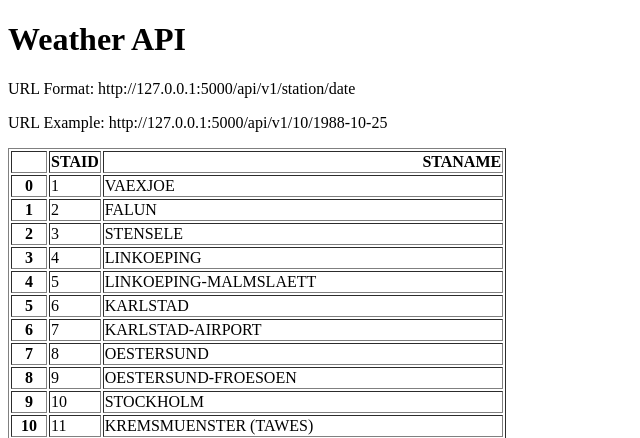
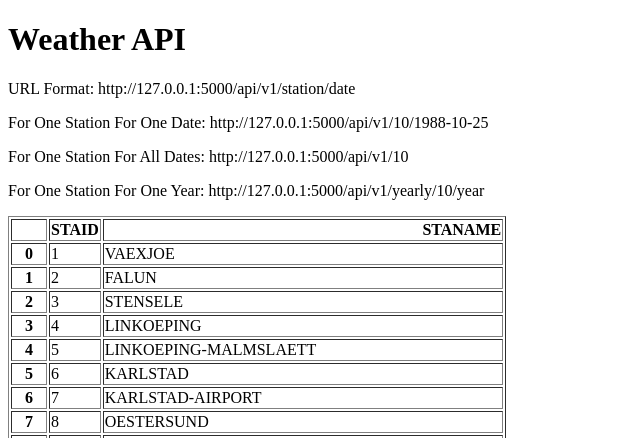
Before and after one commit to NivedhD/weather-data-api, a Flask app: page / in a window 1280 px wide. Shown: the top 438 px of the page, without its empty margins (0-640 px from the left). Run offline with Flask 3, Linux system fonts and the light colour scheme.

Commit message:
Added URL Endpoints For Yearly And All Data

```diff
--- a/main.py
+++ b/main.py
@@ -20,5 +20,20 @@ def about(station, date):
             "date": date,
             "temperature": temperature}
 
+@app.route("/api/v1/<station>")
+def all_data(station):
+    filename = "stations/TG_STAID" + str(station).zfill(6)+ ".txt"
+    df = pd.read_csv(filename, skiprows=20, parse_dates=["    DATE"])
+    result = df.to_dict(orient="records")
+    return result
+
+@app.route("/api/v1/yearly/<station>/<year>")
+def yearly(station, year):
+    filename = "stations/TG_STAID" + str(station).zfill(6)+ ".txt"
+    df = pd.read_csv(filename, skiprows=20)
+    df['    DATE'] = df['    DATE'].astype(str)
+    result = df[df['    DATE'].str.startswith(str(year))].to_dict(orient="records")
+    return result
+
 if __name__ == "__main__":
     app.run(debug=True)
--- a/templates/home.html
+++ b/templates/home.html
@@ -8,7 +8,13 @@
   <body>
     <h1>Weather API</h1>
     <p>URL Format: http://127.0.0.1:5000/api/v1/station/date</p>
-    <p>URL Example: http://127.0.0.1:5000/api/v1/10/1988-10-25</p>
+    <p>
+      For One Station For One Date: http://127.0.0.1:5000/api/v1/10/1988-10-25
+    </p>
+    <p>For One Station For All Dates: http://127.0.0.1:5000/api/v1/10</p>
+    <p>
+      For One Station For One Year: http://127.0.0.1:5000/api/v1/yearly/10/year
+    </p>
     <p>{{data|safe}}</p>
   </body>
 </html>
```
